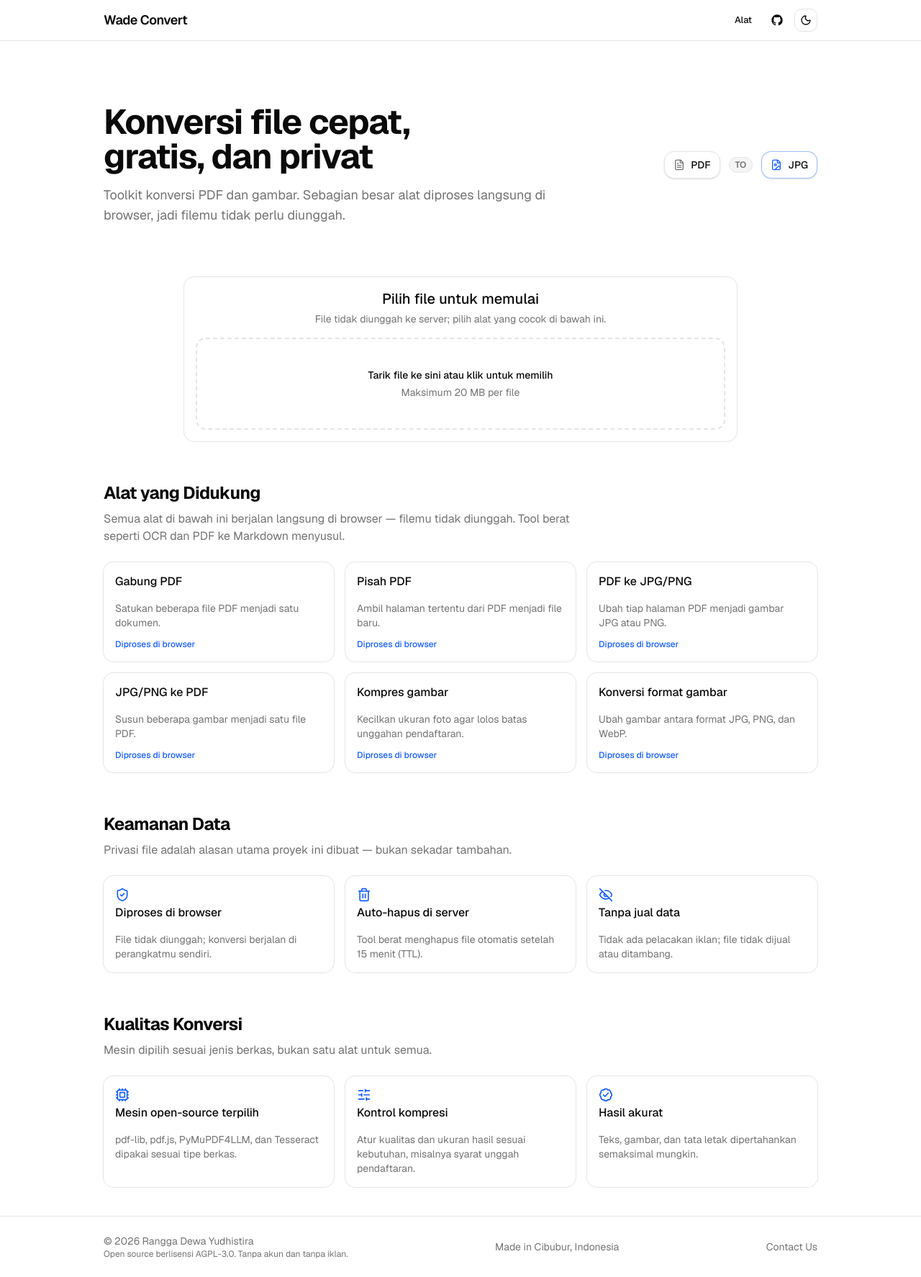
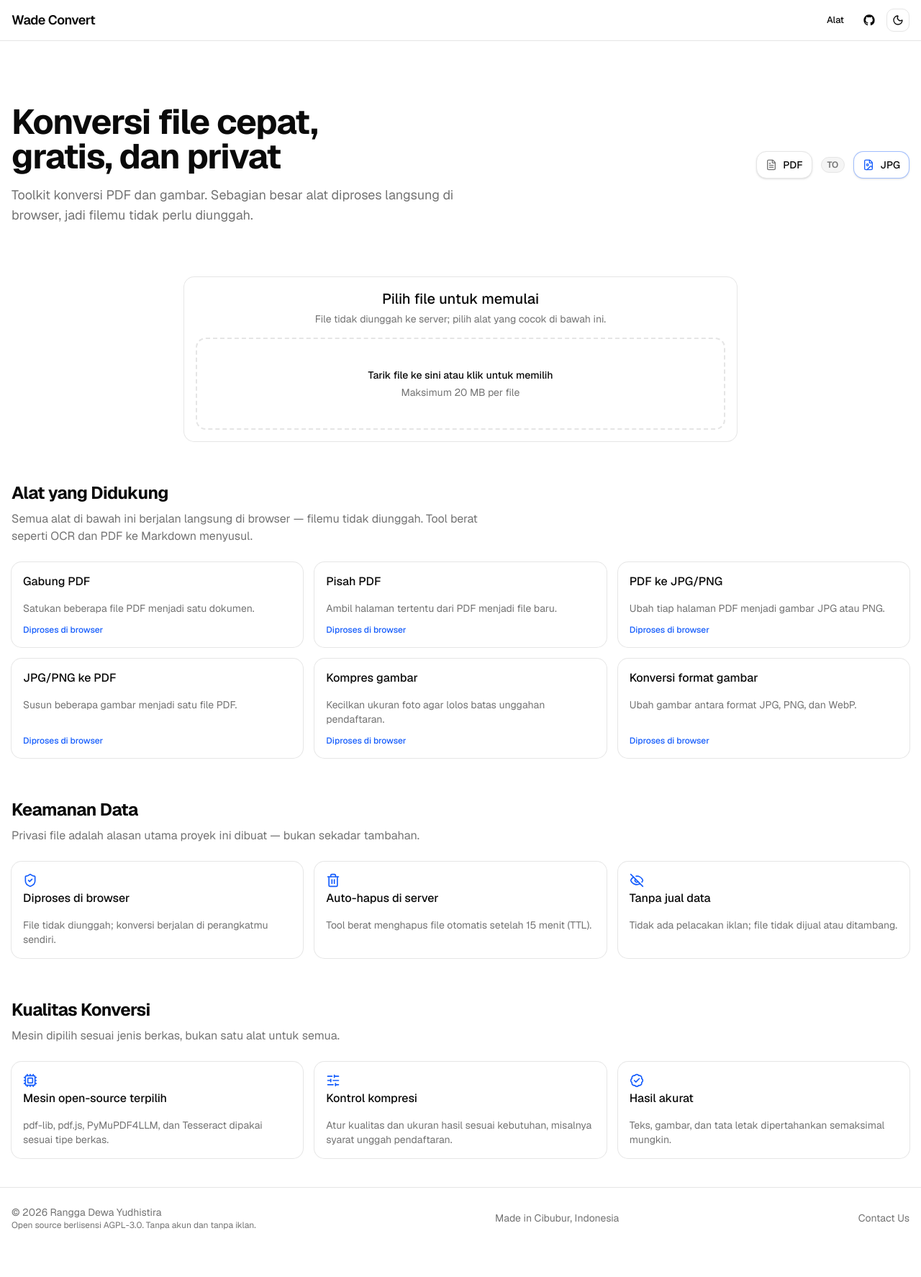
Before and after one commit to ranggadyexe/wade-convert, a Next.js app in the folder web/: page / in a window 1280 px wide. Shown: the whole page at 72% size. After the commit the page ends 1734 px from the top, so only its background shows below. Built offline with nearby package versions, Linux system fonts and the light colour scheme.

Commit message:
refactor(web): lebarkan kontainer utama ke max-w-7xl

```diff
--- a/web/app/layout.tsx
+++ b/web/app/layout.tsx
@@ -25,7 +25,7 @@ const SKRIP_TEMA = `try{const t=localStorage.getItem("${KUNCI_TEMA}");const d=t?
 function Header() {
   return (
     <header className="border-b border-border">
-      <div className="mx-auto flex w-full max-w-5xl items-center justify-between gap-4 px-4 py-3">
+      <div className="mx-auto flex w-full max-w-7xl items-center justify-between gap-4 px-4 py-3">
         <Link
           href="/"
           className="font-heading text-lg font-semibold tracking-tight"
@@ -57,7 +57,7 @@ function Header() {
 function Footer() {
   return (
     <footer className="border-t border-border">
-      <div className="mx-auto flex w-full max-w-5xl flex-col items-center justify-between gap-3 px-4 py-6 text-sm text-muted-foreground sm:flex-row">
+      <div className="mx-auto flex w-full max-w-7xl flex-col items-center justify-between gap-3 px-4 py-6 text-sm text-muted-foreground sm:flex-row">
         <div className="text-center sm:text-left">
           <p>{teks.hakCipta}</p>
           <p className="text-xs">{teks.footerCatatan}</p>
@@ -84,7 +84,7 @@ export default function RootLayout({ children }: LayoutProps<"/">) {
       <body className="flex min-h-dvh flex-col bg-background text-foreground antialiased">
         <script dangerouslySetInnerHTML={{ __html: SKRIP_TEMA }} />
         <Header />
-        <main className="mx-auto w-full max-w-5xl flex-1 px-4 py-10">
+        <main className="mx-auto w-full max-w-7xl flex-1 px-4 py-10">
           {children}
         </main>
         <Footer />
```
